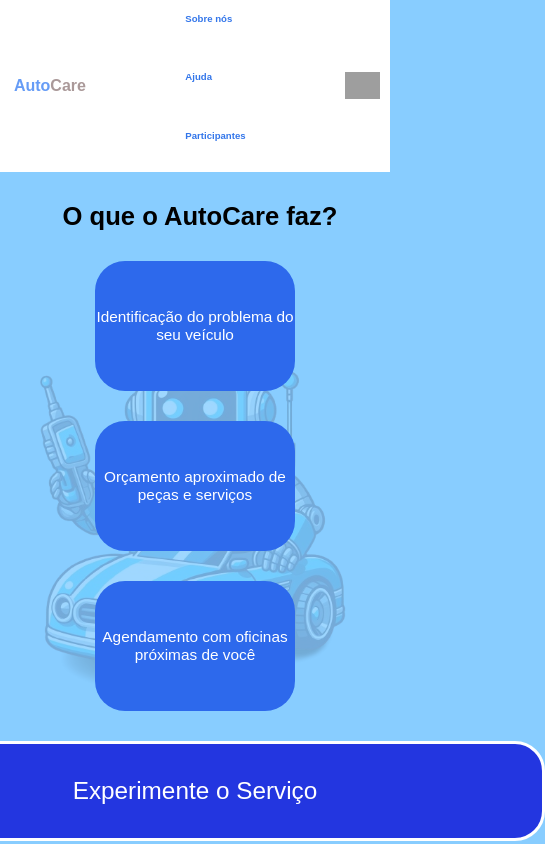
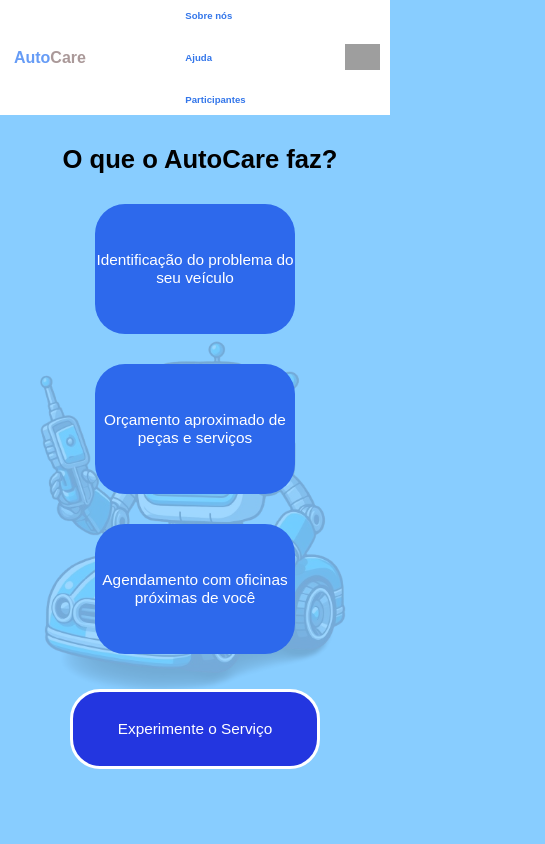
Before and after one commit to matheus-esteves10/challenge-front-2.0, a React (Vite) app: page / in a window 390 px wide. Shown: the whole page, 545 px wide, since content can reach past the window. Built offline with nearby package versions, Linux system fonts and the light colour scheme; grey boxes are pictures that could not be loaded.

Commit message:
correção do nome da classe do botão da homepage

```diff
--- a/src/Pages/Home/Home.module.css
+++ b/src/Pages/Home/Home.module.css
@@ -131,7 +131,7 @@ h1 {
     margin-top: 0px;
   }
 
-  .box-botao {
+  .boxBotao {
     margin-top: 60px;
   }
   #background {
@@ -152,32 +152,12 @@ h1 {
     font-size: 50%;
   }
 
-  li {
-    min-width: 10vw;
-  }
-
-  li a {
-    min-width: 10vw;
-  }
-
-  ul {
-    gap: 10vw;
-  }
-
   .box {
     width: 300px;
     height: 180px;
   }
 
-  #logo, #div-img-usuario {
-    width: 100px;
-  }
-
-  #img-usuario {
-    width: 50px;
-  }
-
-  .box-botao {
+  .boxBotao {
     width: 550px;
   }
 
@@ -199,38 +179,6 @@ h1 {
     font-size: 40%;
   }
 
-  .cabecalho {
-    height: 8vh;
-  }
-
-  li {
-    min-width: 8vw;
-    height: 35px;
-    font-size: 2rem;
-  }
-
-  li a {
-    min-width: 8vw;
-  }
-
-  ul {
-    gap: 6vw;
-  }
-
-  #logo {
-    width: 70px;
-    margin-left: 2vw;
-  }
-
-  #div-img-usuario {
-    width: 70px;
-  }
-
-  #img-usuario {
-    width: 45px;
-    padding-right: 2vw;
-  }
-
   h1 {
     margin-top: 30px;
     margin-bottom: 30px;
@@ -245,7 +193,7 @@ h1 {
     font-size: 2.4rem;
   }
 
-  .box-botao {
+  .boxBotao {
     width: 250px;
     height: 80px;
     margin-top: 5px;
```
